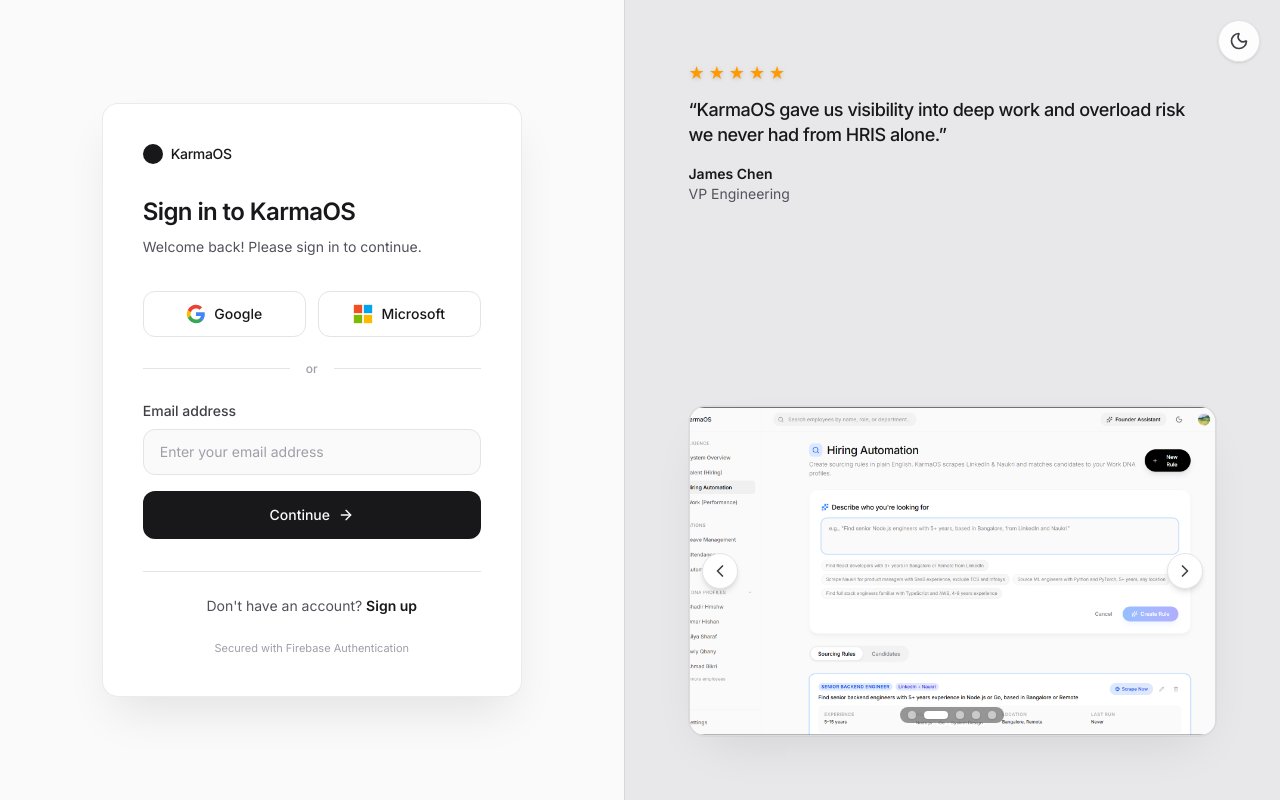
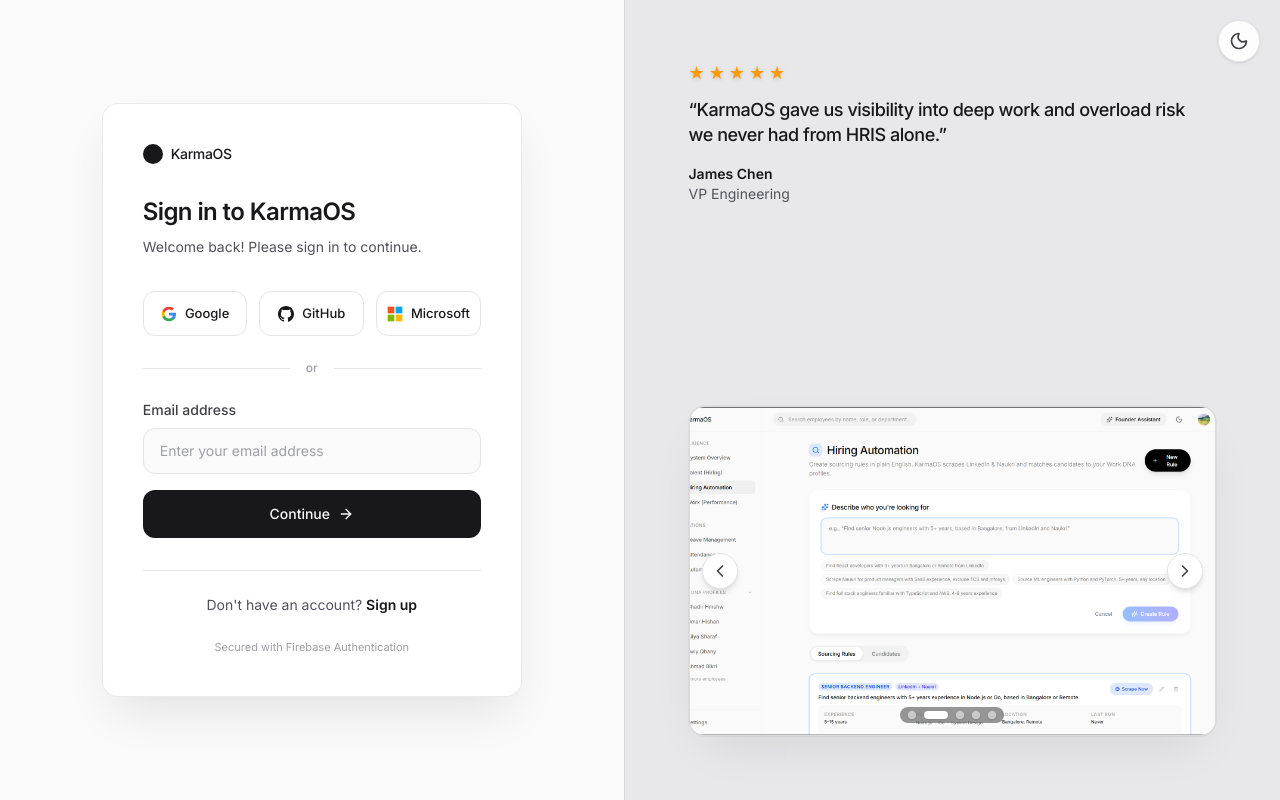
Before and after one commit to Hackmaass/Karma, a React (Vite) app: page /login in a window 1280 px wide. Built offline with nearby package versions, Linux system fonts and the light colour scheme.

Commit message:
feat: implement GitHub OAuth and branding integration

```diff
--- a/server.ts
+++ b/server.ts
@@ -58,6 +58,11 @@
   recentOutput: string;
   focusBlocks: string;
   overloadRisk: 'low' | 'medium' | 'high';
+  // GitHub / Dev Specifics
+  githubHandle?: string;
+  commitsLast30Days?: number;
+  prsOpened?: number;
+  codeReviewRatio?: string;
 }
 
 function deriveRole(department: string, years: number): string {
@@ -141,6 +146,22 @@
   if (overtime > 50 || sickLeaves >= 5) overloadRisk = 'high';
   else if (overtime > 20 || sickLeaves >= 3) overloadRisk = 'medium';
 
+  const isDev = department === 'IT' || department === 'Product Development' || department === 'Research Center';
+  let githubData = {};
+
+  if (isDev) {
+    const handle = `${raw['First Name'].toLowerCase()}-${raw['Last Name'].toLowerCase()}`;
+    const commits = 20 + Math.floor(Math.abs(raw.No * 19) % 80);
+    const prs = 5 + Math.floor(Math.abs(raw.No * 7) % 15);
+    const reviewBase = 60 + Math.floor(Math.abs(raw.No * 3) % 40);
+    githubData = {
+      githubHandle: handle,
+      commitsLast30Days: commits,
+      prsOpened: prs,
+      codeReviewRatio: `${reviewBase}%`,
+    };
+  }
+
   return {
     id: raw.No,
     firstName: raw['First Name'],
@@ -168,6 +189,7 @@
     recentOutput,
     focusBlocks,
     overloadRisk,
+    ...githubData,
   };
 }
 
--- a/src/contexts/AuthContext.tsx
+++ b/src/contexts/AuthContext.tsx
@@ -11,6 +11,7 @@
 import {
   auth,
   googleProvider,
+  githubProvider,
   microsoftProvider,
   isFirebaseConfigured,
 } from '../lib/firebase';
@@ -19,6 +20,7 @@
   currentUser: User | null;
   loading: boolean;
   loginWithGoogle: () => Promise<void>;
+  loginWithGithub: () => Promise<void>;
   loginWithMicrosoft: () => Promise<void>;
   sendSignInEmailLink: (email: string) => Promise<void>;
   completeSignInWithEmailLink: (email: string) => Promise<void>;
@@ -59,6 +61,19 @@
       await signInWithPopup(auth, googleProvider);
     } catch (error) {
       console.error("Error signing in with Google", error);
+      throw error;
+    }
+  }, []);
+
+  const loginWithGithub = useCallback(async () => {
+    if (!isFirebaseConfigured || !auth) {
+      console.warn("Firebase is not configured yet. Please add your config to src/lib/firebase.ts");
+      return;
+    }
+    try {
+      await signInWithPopup(auth, githubProvider);
+    } catch (error) {
+      console.error("Error signing in with GitHub", error);
       throw error;
     }
   }, []);
@@ -129,6 +144,7 @@
       currentUser,
       loading,
       loginWithGoogle,
+      loginWithGithub,
       loginWithMicrosoft,
       sendSignInEmailLink,
       completeSignInWithEmailLink,
--- a/src/lib/firebase.ts
+++ b/src/lib/firebase.ts
@@ -1,5 +1,5 @@
 import { initializeApp } from 'firebase/app';
-import { getAuth, GoogleAuthProvider, OAuthProvider } from 'firebase/auth';
+import { getAuth, GoogleAuthProvider, GithubAuthProvider, OAuthProvider } from 'firebase/auth';
 import { getFirestore } from 'firebase/firestore';
 
 // TODO: Replace this with your actual Firebase config object
@@ -20,5 +20,6 @@
 export const auth = isFirebaseConfigured ? getAuth(app!) : null;
 export const db = isFirebaseConfigured ? getFirestore(app!) : null;
 export const googleProvider = new GoogleAuthProvider();
+export const githubProvider = new GithubAuthProvider();
 export const microsoftProvider = new OAuthProvider('microsoft.com');
 microsoftProvider.setCustomParameters({ prompt: 'select_account' });
--- a/src/pages/LandingPage.tsx
+++ b/src/pages/LandingPage.tsx
@@ -2,7 +2,7 @@
 import { motion } from 'motion/react';
 import { Link, useNavigate } from 'react-router-dom';
 import { ArrowRight, Activity, Brain, Briefcase, Moon, Sun, Zap, CalendarOff, Clock, Search, Plug, Shield, Globe, Users, ChevronRight } from 'lucide-react';
-import { FaSlack, FaMicrosoft, FaEnvelope, FaDiscord, FaLinkedin, FaGoogle } from 'react-icons/fa';
+import { FaSlack, FaMicrosoft, FaEnvelope, FaDiscord, FaLinkedin, FaGoogle, FaGithub } from 'react-icons/fa';
 import LogoLoop from '../components/LogoLoop';
 import { useAuth } from '../contexts/AuthContext';
 import { useTheme } from '../contexts/ThemeContext';
@@ -292,6 +292,7 @@
                 { node: <FaDiscord />, name: 'Discord', color: '#5865F2' } as any,
                 { node: <FaGoogle />, name: 'Google Workspace', color: '#4285F4' } as any,
                 { node: <FaLinkedin />, name: 'LinkedIn', color: '#0A66C2' } as any,
+                { node: <FaGithub />, name: 'GitHub', color: '#181717' } as any,
                 { node: <div className="font-bold font-serif text-[18px] leading-none">N</div>, name: 'Naukri', color: '#4A00E0' } as any,
               ]}
               speed={45}
--- a/src/pages/LoginPage.tsx
+++ b/src/pages/LoginPage.tsx
@@ -41,7 +41,7 @@
   const { setTheme, isDark } = useTheme();
   const mode = searchParams.get('mode') === 'signup' ? 'signup' : 'signin';
 
-  const { currentUser, loginWithGoogle, loginWithMicrosoft, sendSignInEmailLink, completeSignInWithEmailLink } =
+  const { currentUser, loginWithGoogle, loginWithGithub, loginWithMicrosoft, sendSignInEmailLink, completeSignInWithEmailLink } =
     useAuth();
   const emailLinkHandled = useRef(false);
 
@@ -98,7 +98,7 @@
     });
   }, []);
 
-  const handleOAuth = async (provider: 'google' | 'microsoft') => {
+  const handleOAuth = async (provider: 'google' | 'github' | 'microsoft') => {
     setError(null);
     if (!isFirebaseConfigured) {
       navigate('/app');
@@ -107,6 +107,7 @@
     setOauthLoading(provider);
     try {
       if (provider === 'google') await loginWithGoogle();
+      else if (provider === 'github') await loginWithGithub();
       else await loginWithMicrosoft();
       navigate('/app', { replace: true });
     } catch (e: unknown) {
@@ -298,27 +299,41 @@
               onClick={() => handleOAuth('google')}
               disabled={oauthLoading !== null || emailLoading}
               className={cn(
-                'flex-1 flex items-center justify-center gap-2 rounded-xl border py-3 px-3 text-sm font-medium transition-colors',
+                'flex-1 flex items-center justify-center gap-2 rounded-xl border py-3 px-2 text-[13px] font-medium transition-colors',
                 'border-zinc-200 bg-white text-zinc-900 hover:bg-zinc-50',
                 'disabled:opacity-60 disabled:grayscale-[0.3]',
                 'dark:border-white/20 dark:bg-zinc-900 dark:text-zinc-100 dark:hover:bg-zinc-800'
               )}
             >
-              <GoogleMark className="w-5 h-5 shrink-0" />
+              <GoogleMark className="w-4 h-4 shrink-0" />
               Google
+            </button>
+            <button
+              type="button"
+              onClick={() => handleOAuth('github')}
+              disabled={oauthLoading !== null || emailLoading}
+              className={cn(
+                'flex-1 flex items-center justify-center gap-2 rounded-xl border py-3 px-2 text-[13px] font-medium transition-colors',
+                'border-zinc-200 bg-white text-zinc-900 hover:bg-zinc-50',
+                'disabled:opacity-60 disabled:grayscale-[0.3]',
+                'dark:border-white/20 dark:bg-zinc-900 dark:text-zinc-100 dark:hover:bg-zinc-800'
+              )}
+            >
+              <GithubMark className="w-4 h-4 shrink-0" />
+              GitHub
             </button>
             <button
               type="button"
               onClick={() => handleOAuth('microsoft')}
               disabled={oauthLoading !== null || emailLoading}
               className={cn(
-                'flex-1 flex items-center justify-center gap-2 rounded-xl border py-3 px-3 text-sm font-medium transition-colors',
+                'flex-1 flex items-center justify-center gap-2 rounded-xl border py-3 px-2 text-[13px] font-medium transition-colors',
                 'border-zinc-200 bg-white text-zinc-900 hover:bg-zinc-50',
                 'disabled:opacity-60 disabled:grayscale-[0.3]',
                 'dark:border-white/20 dark:bg-zinc-900 dark:text-zinc-100 dark:hover:bg-zinc-800'
               )}
             >
-              <MicrosoftMark className="w-5 h-5 shrink-0" />
+              <MicrosoftMark className="w-4 h-4 shrink-0" />
               Microsoft
             </button>
           </div>
@@ -561,3 +576,11 @@
     </svg>
   );
 }
+
+function GithubMark({ className }: { className?: string }) {
+  return (
+    <svg className={className} viewBox="0 0 24 24" fill="currentColor" aria-hidden>
+      <path d="M12 0c-6.626 0-12 5.373-12 12 0 5.302 3.438 9.8 8.205 11.385.6.113.82-.258.82-.577 0-.285-.01-1.04-.015-2.04-3.338.724-4.042-1.61-4.042-1.61C4.422 18.07 3.633 17.7 3.633 17.7c-1.087-.744.084-.729.084-.729 1.205.084 1.838 1.236 1.838 1.236 1.07 1.835 2.809 1.305 3.495.998.108-.776.417-1.305.76-1.605-2.665-.3-5.466-1.332-5.466-5.93 0-1.31.465-2.38 1.235-3.22-.135-.303-.54-1.523.105-3.176 0 0 1.005-.322 3.3 1.23.96-.267 1.98-.399 3-.405 1.02.006 2.04.138 3 .405 2.28-1.552 3.285-1.23 3.285-1.23.645 1.653.24 2.873.12 3.176.765.84 1.23 1.91 1.23 3.22 0 4.61-2.805 5.625-5.475 5.92.43.372.823 1.102.823 2.222 0 1.606-.015 2.896-.015 3.286 0 .322.213.694.825.576C20.565 21.795 24 17.298 24 12c0-6.627-5.373-12-12-12z" />
+    </svg>
+  );
+}
```
